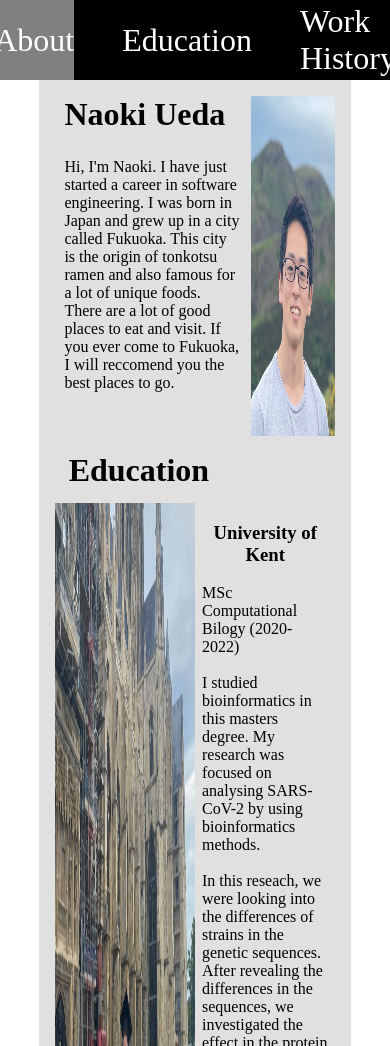
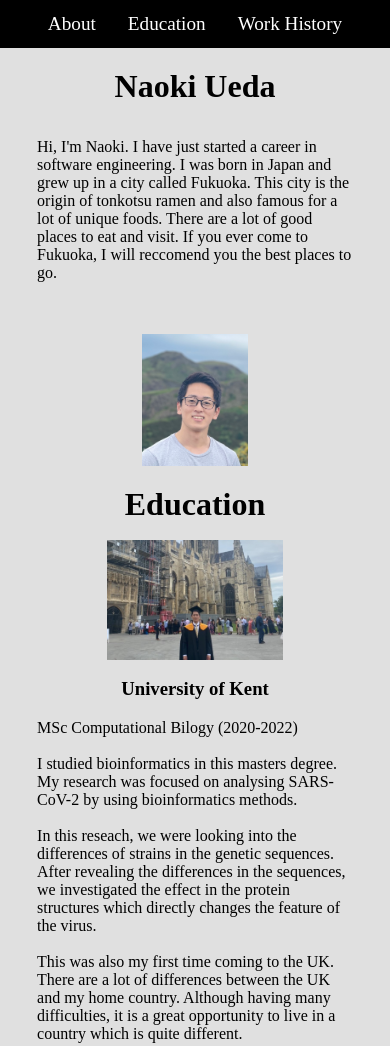
Before and after one commit to naokiue/mysite, a plain HTML site: page index.html in a window 390 px wide. Shown: the top 1046 px of the page. Drawn offline with Linux system fonts and the light colour scheme.

Commit message:
improved responsiveness

```diff
--- a/index.html
+++ b/index.html
@@ -4,6 +4,7 @@
   <head>
     <title>My Web Page</title>
     <link rel="stylesheet" href="style/main.css" />
+    <meta name="viewport" content="width=device-width, initial-scale=1.0" />
   </head>
 
   <header>
--- a/style/main.css
+++ b/style/main.css
@@ -34,14 +34,59 @@ header {
   background-color: gray;
 }
 
+@media (max-width: 700px) {
+  header {
+    height: 3em;
+    background-color: black;
+  }
+  .header-navigation {
+    height: 3em;
+    display: flex;
+    justify-content: center;
+    align-items: center;
+    list-style-type: none;
+    padding: 0;
+    margin: 0;
+    gap: 2em;
+  }
+  .header-list-element {
+    height: 3em;
+    display: flex;
+    align-items: center;
+  }
+  .header-navigation a {
+    text-decoration: none;
+    color: white;
+    font-size: 1.2em;
+  }
+}
+
 .main {
   margin: auto 10%;
   background-color: rgba(130, 130, 130, 0.245);
 }
 
+@media (max-width: 1350px) {
+  .main {
+    margin: auto 5%;
+  }
+}
+
+@media (max-width: 1200px) {
+  .main {
+    margin: 0;
+  }
+}
+
 .about {
   display: flex;
   padding: 5%;
+}
+
+@media (max-width: 700px) {
+  .about {
+    display: block;
+  }
 }
 
 .about-text-container {
@@ -67,6 +112,26 @@ header {
 .edu-container {
   display: flex;
   margin-top: 5%;
+}
+
+@media (max-width: 700px) {
+  .edu-container {
+    display: block;
+  }
+}
+
+@media (max-width: 700px) {
+  h1 {
+    text-align: center;
+  }
+}
+
+@media (max-width: 700px) {
+  img {
+    margin-left: auto;
+    margin-right: auto;
+    display: block;
+  }
 }
 
 .edu-container img {
```
